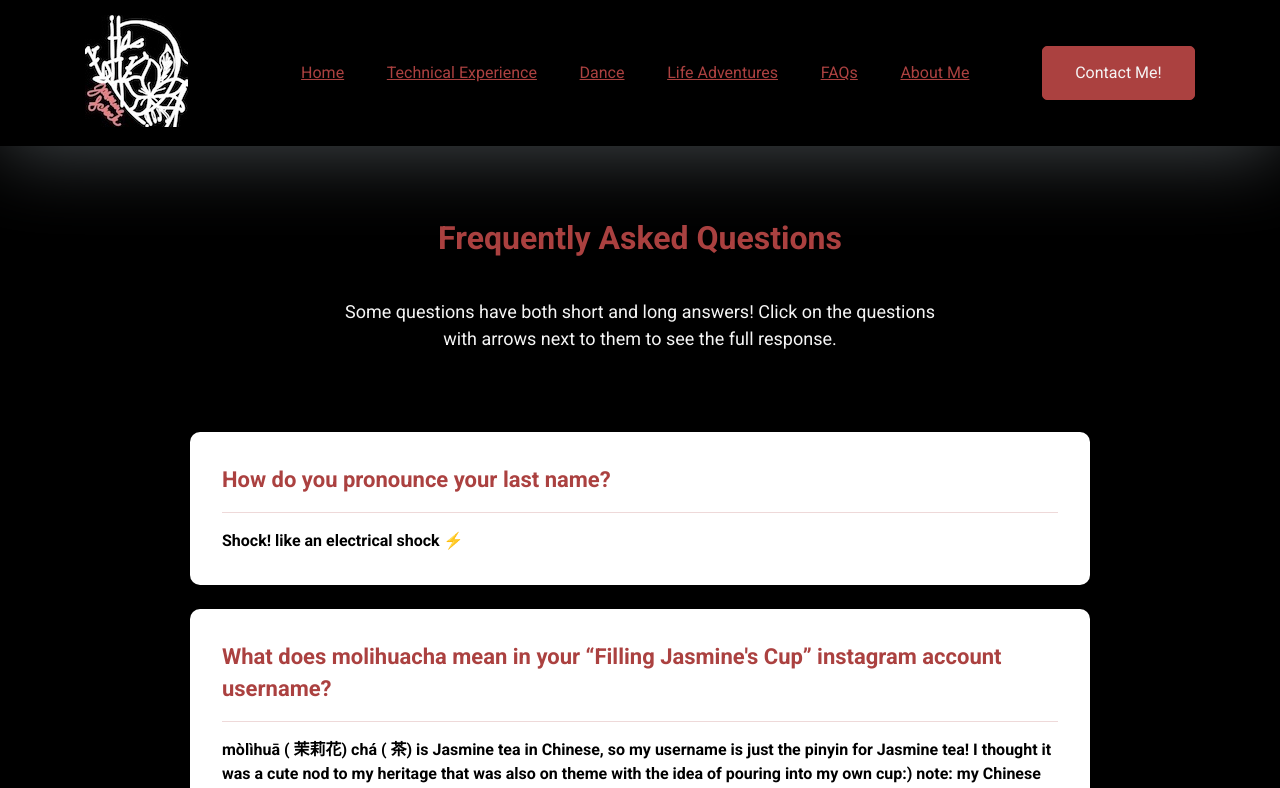
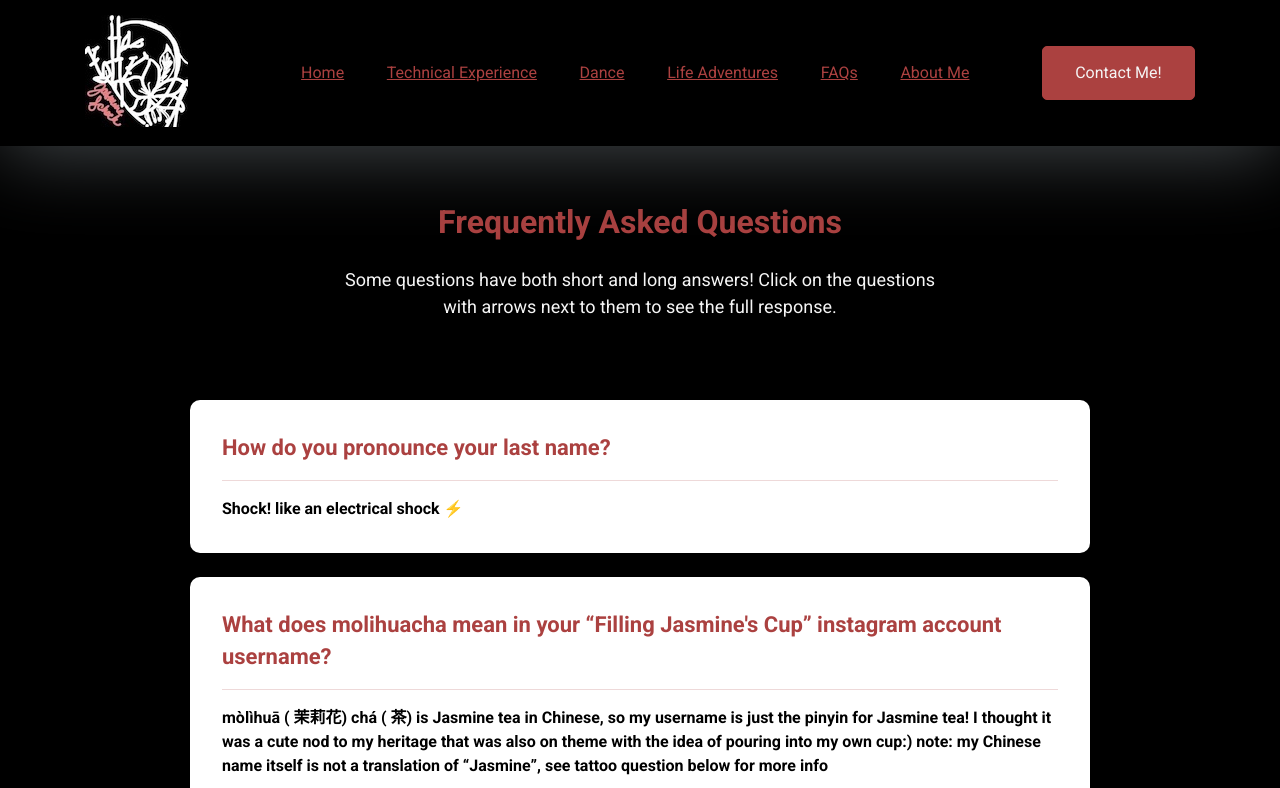
Before and after one commit to jasmine-schoch/jasmine-schoch.github.io, a React (Create React App) app: page /#/faqs in a window 1280 px wide. Shown: the top 788 px of the page. Built offline with nearby package versions, Linux system fonts and the light colour scheme.

Commit message:
centered experience section for mobile

```diff
--- a/src/App.css
+++ b/src/App.css
@@ -289,6 +289,7 @@ h3 {
   align-items: flex-start;
   gap: 42.6px;
   width: 100%;
+  max-width: 100%;
 }
 .experience--section--card {
   display: flex;
@@ -644,7 +645,7 @@ h3 {
   color: var(--primary);
   font-size: 32px;
   font-weight: 700;
-  line-height: 77px;
+  line-height: 45px;
 }
 
 .faqs--section--description {
@@ -929,6 +930,9 @@ h3 {
     gap: 50px;
     align-items: center;
   }
+  .portfolio--section {
+    padding: 60px 20px;
+  }
   .faqs--section {
     padding: 128px 40px;
   }
```
